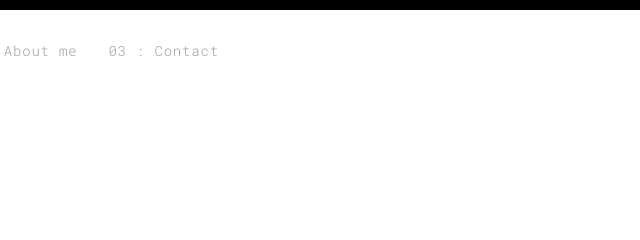
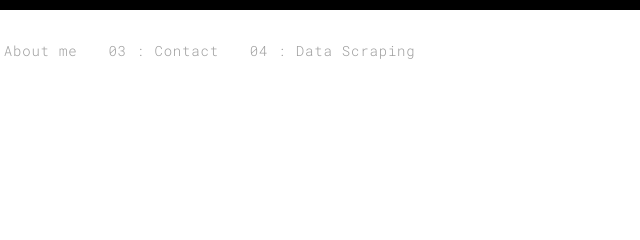
Before and after one commit to GianSandrova/sandrova.github.io, a plain HTML site: page index.html in a window 1280 px wide. Shown: the top 240 px of the page, 241-881 px from the left. Drawn offline with Linux system fonts and the light colour scheme.

Commit message:
Update index.html

```diff
--- a/index.html
+++ b/index.html
@@ -40,6 +40,7 @@
           <li><a href="./index.html" title="">01 : Home</a></li>
           <li><a href="./about.html" title="">02 : About me</a></li>
           <li><a href="./contact.html" title="">03 : Contact</a></li>
+          <li><a href="./headlinee.html" title="">04 : Data Scraping</a></li>
         </ul>
 
 
```
